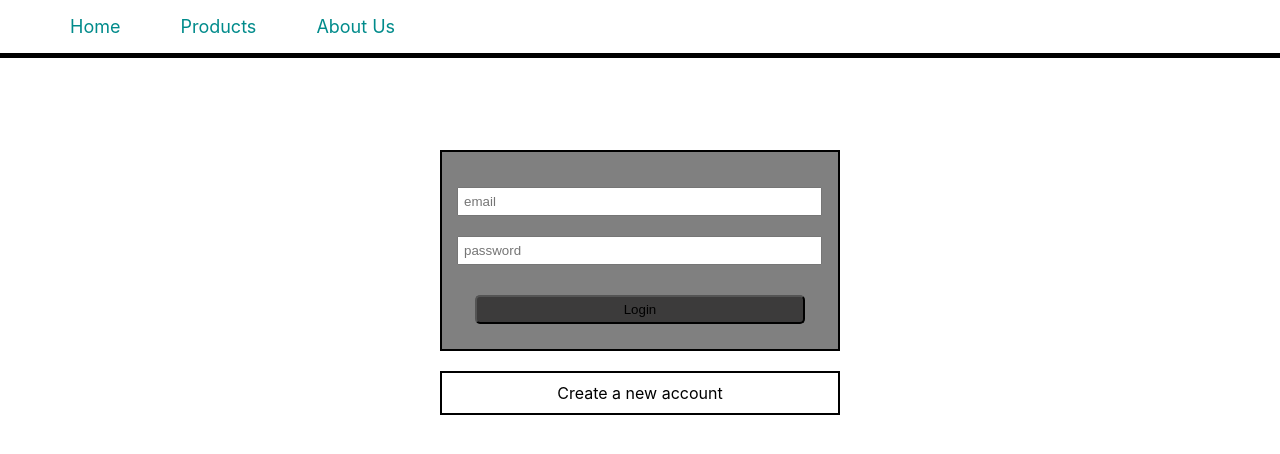
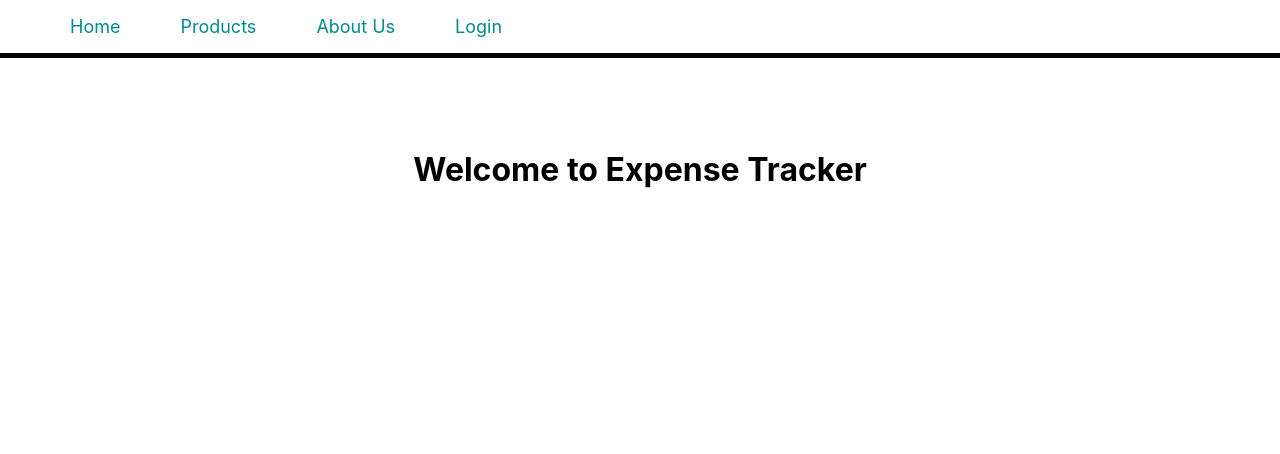
Before and after one commit to preetipatilsn/EXPENSE_TRACKER, a React (Create React App) app in the folder expensetracker/: page /home in a window 1280 px wide. Shown: the top 454 px of the page. Built offline with nearby package versions, Linux system fonts and the light colour scheme.

Commit message:
storing id token in LS and navigating logged users to welcome page

```diff
--- a/expensetracker/package.json
+++ b/expensetracker/package.json
@@ -9,7 +9,7 @@
     "axios": "^1.2.1",
     "react": "^18.2.0",
     "react-dom": "^18.2.0",
-    "react-router-dom": "^5.3.4",
+    "react-router-dom": "^6.6.0",
     "react-scripts": "5.0.1",
     "web-vitals": "^2.1.4"
   },
--- a/expensetracker/src/App.js
+++ b/expensetracker/src/App.js
@@ -1,13 +1,19 @@
+import React from 'react';
 import './App.css';
 import MainNavigation from './components/MainNavigation';
 import Login from './pages/Login';
+import Home from './pages/Home';
+import { Routes, Route } from 'react-router-dom';
 
 function App() {
   return (
-    <div className="App">
+    <React.Fragment>
       <MainNavigation />
-      <Login />
-    </div>
+      <Routes>
+        <Route path='/login' element={<Login />} />
+        <Route path='/home' element={<Home />} />
+      </Routes>
+    </React.Fragment>
   );
 }
 
--- a/expensetracker/src/components/MainNavigation.js
+++ b/expensetracker/src/components/MainNavigation.js
@@ -1,6 +1,7 @@
 import React from 'react';
 
 import classes from './MainNavigation.module.css';
+import { Link } from 'react-router-dom';
 
 const MainNavigation = () => {
   return (
@@ -8,14 +9,17 @@
       <nav>
         <ul>
           <li>
-            <a href='/home'>Home</a>
+            <Link to='/home'>Home</Link>
           </li>
           <li>
-            <a href='/product'>Products</a>
+            <Link to='/product'>Products</Link>
           </li>
           <li>
-            <a href='/about'>About Us</a>
+            <Link to='/about'>About Us</Link>
           </li>
+          <li>
+            <Link to='/login'>Login</Link>
+         </li>
         </ul>
       </nav>
     </div>
--- /dev/null
+++ b/expensetracker/src/pages/Home.js
@@ -0,0 +1,9 @@
+import React from 'react';
+
+import classes from './Home.module.css';
+
+const Home = () => {
+  return <h1 className={classes.h1}>Welcome to Expense Tracker</h1>;
+};
+
+export default Home;
--- /dev/null
+++ b/expensetracker/src/pages/Home.module.css
@@ -0,0 +1,5 @@
+.h1 {
+  text-align: center;
+  margin-top: 150px;
+  padding-bottom: 10px solid grey;
+}
--- a/expensetracker/src/pages/Login.js
+++ b/expensetracker/src/pages/Login.js
@@ -1,12 +1,15 @@
 import React, { useState, useRef } from 'react';
 
 import classes from './Login.module.css';
+import { Link, useNavigate } from 'react-router-dom';
 
 const Login = () => {
   const [haveAccount, setHaveAccount] = useState(true);
   const emailRef = useRef();
   const passwordRef = useRef();
   const confirmPasswordRef = useRef();
+  const navigate = useNavigate();
+
 
   const accountHandler = () => {
     setHaveAccount((preState) => {
@@ -47,8 +50,13 @@
       });
 
       if (res.ok) {
-        // const data = await res.json();
-        console.log('User has logged in');
+        const data = await res.json();
+          console.log('User has logged in');
+          localStorage.setItem('idToken', data.idToken)
+          setHaveAccount(true);
+          emailRef.current.value = '';
+          passwordRef.current.value = '';
+          navigate('/home');
       } else {
         const data = await res.json();
         throw (data.error);
@@ -70,10 +78,12 @@
         />}
         <button type='submit'>
           {haveAccount ? 'Login' : 'Create Account'}
-        </button>
+              </button>
+              {haveAccount ? <Link to='/'>Forgot Password</Link> : ''}
+
       </form>
       <div className={classes.login} onClick={accountHandler}>
-        {haveAccount ? 'Create a new account' : 'Have an account? Login'}
+      {haveAccount ? `Don't have an account? Sign Up` : `Have an account? Sign In`}
       </div>
     </div>
   );
```
Also changed, not shown: 1 other file (tests, documents, lock files or other folders).
